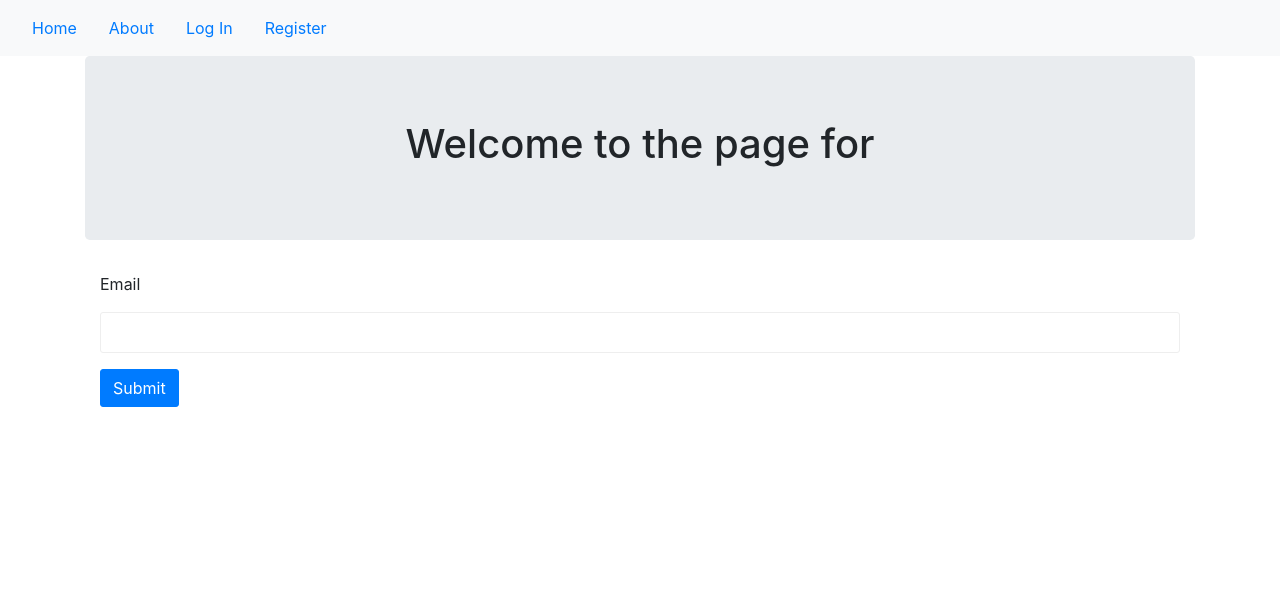
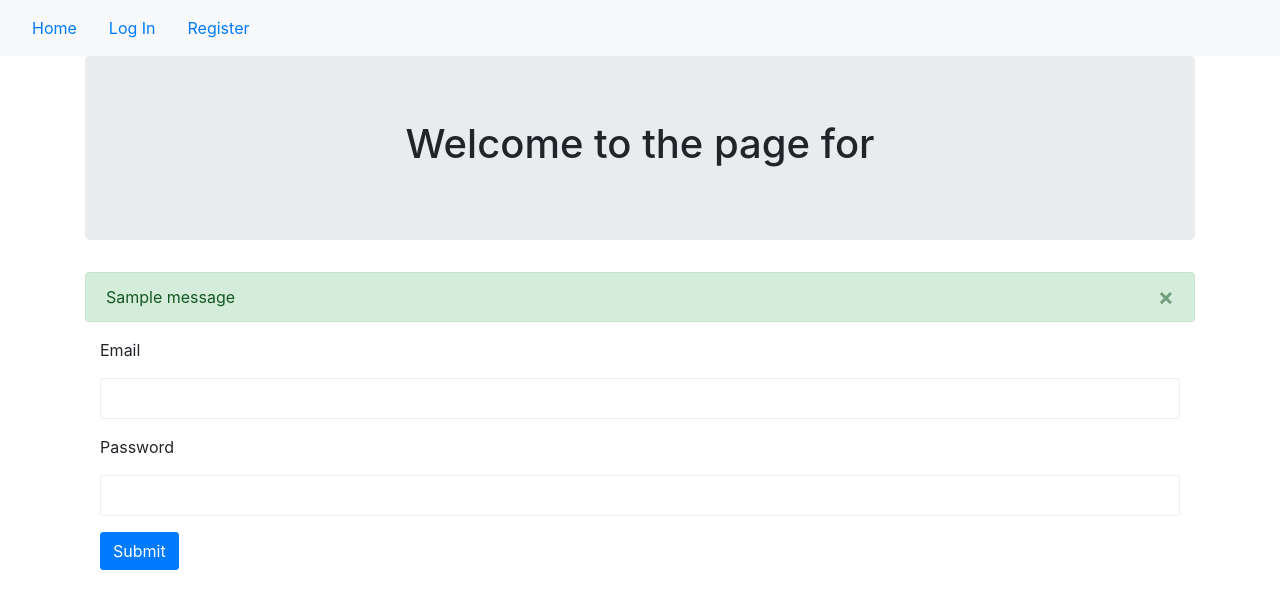
Before and after one commit to dgargdipin/paathshaala-professor, a Python web app: template cms/templates/account.html in a window 1280 px wide. Shown: the top 609 px of the page. Run offline with Jinja, Linux system fonts and the light colour scheme; the template is opened without the code that fills it, so the values that code supplies are empty, except form fields; one stand-in notice (Sample message) is shown; form fields are guessed from the names that the template uses; some libraries are stand-ins or nearby versions.

Commit message:
account fix

```diff
--- a/cms/templates/account.html
+++ b/cms/templates/account.html
@@ -2,10 +2,23 @@
 {% block content %}
   <div class="jumbotron">
     <div align='center'>
-      <h1>Welcome to the page for {{current_user.email}}</h1>
+      <h1>Welcome to the page for {{current_user.name}}</h1>
     </div>
   </div>
-
+{% with messages = get_flashed_messages(with_categories=true) %}
+{% if messages %}
+<div class='flashes'>
+  {% for category, message in messages %}
+  <div class="alert alert-{{category}} alert-dismissible fade show" role="alert">
+    {{message}}
+    <button type="button" class="close" data-dismiss="alert" aria-label="Close">
+      <span aria-hidden="true">&times;</span>
+    </button>
+  </div>
+  {% endfor %}
+</div>
+{% endif %}
+{% endwith %}
   <div class="container">
     <form method="POST" action="" enctype="multipart/form-data">
         {{form.hidden_tag()}}
@@ -14,6 +27,11 @@
       <div class="form-group">
       {{form.email.label(class='form-group')}}
       {{form.email(class='form-control')}}
+      </div>
+
+      <div class="form-group">
+      {{form.password.label(class='form-group')}}
+      {{form.password(class='form-control')}}
       </div>
 
 
--- a/cms/templates/base.html
+++ b/cms/templates/base.html
@@ -26,17 +26,15 @@
         <li class='nav-link'>
             <a href="{{url_for('core.index')}}">Home</a>
         </li>
+
+    {% if current_user.is_authenticated %}
+
         <li class='nav-link'>
-            <a href="{{url_for('core.info')}}">About</a>
+            <a href="{{url_for('professors.account')}}">Account</a>
         </li>
-    {% if current_user.is_authenticated %}
-            <li class='nav-link'>
+        <li class='nav-link'>
             <a href="{{url_for('professors.logout')}}">Log Out</a>
         </li>
-        <li class='nav-link'>
-            <a href="#">Account</a>
-        </li>
-
 
 
     {% else %}
```
Also changed, not shown: cms/professor/forms.py (+5 -2 lines), cms/professor/views.py (+20 -0 lines).
